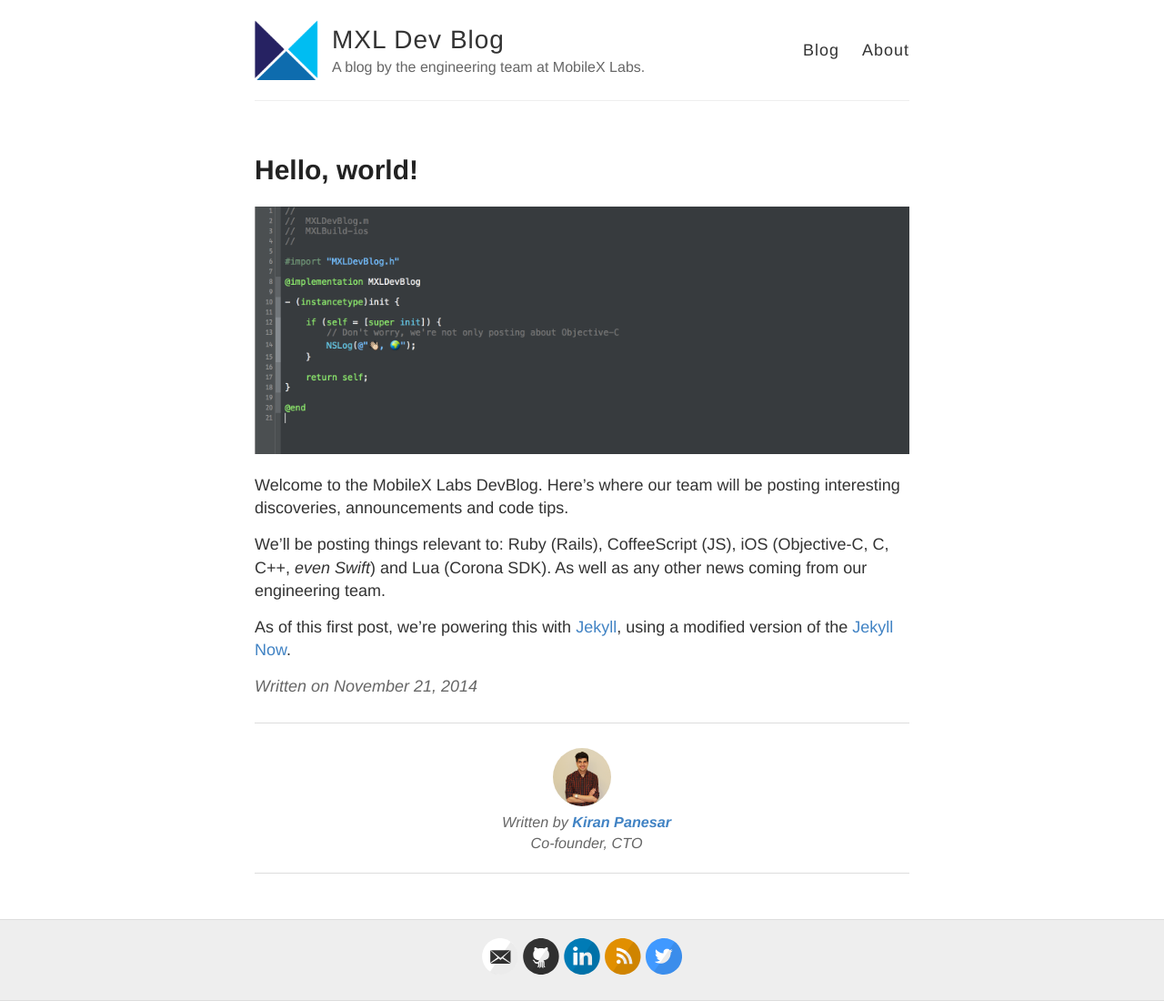
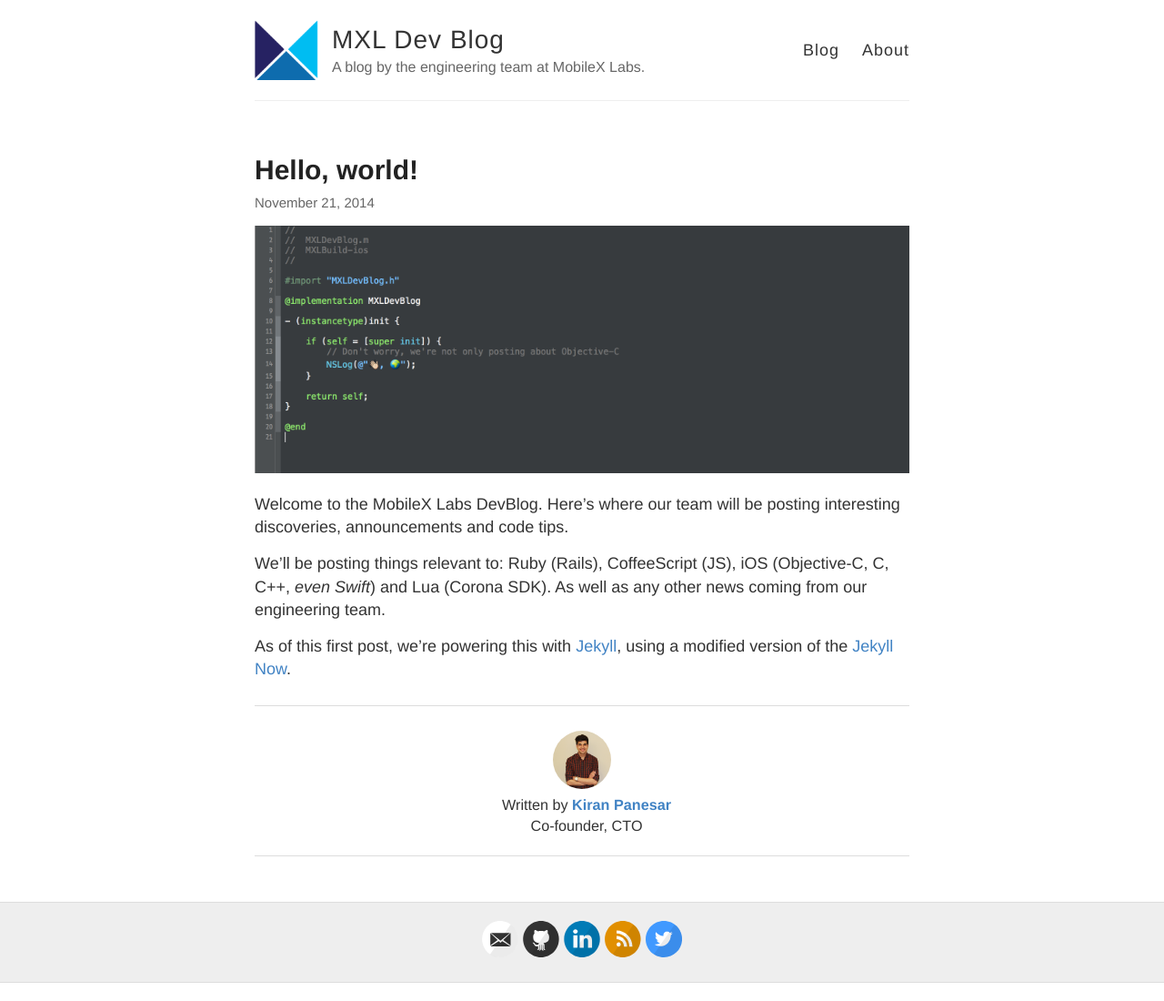
Before and after one commit to CurrentMobile/MobileXLabs.github.io, a Jekyll site: the page built from _posts/2014-11-21-welcome.md, in a window 1280 px wide. Shown: the whole page at 91% size. Built offline with Jekyll 4.4.1, drawn with Linux system fonts in a browser that asks for light colours.

Commit message:
Adjusted date styling, moved date to top of post (under title), and show date under title on main homepage.

```diff
--- a/_layouts/post.html
+++ b/_layouts/post.html
@@ -4,13 +4,13 @@
 
 <article class="post">
   <h1>{{ page.title }}</h1>
+    <div class="date">
+	{{ page.date | date: "%B %e, %Y" }}
+    </div>
 
   <div class="entry">
     {{ content }}
   </div>
-
-  <div class="date">
-    Written on {{ page.date | date: "%B %e, %Y" }}
 
   <footer class=author-footer>
       <address>
@@ -21,5 +21,4 @@
       </address>
   </footer>
 
-  </div>
 </article>
--- a/index.html
+++ b/index.html
@@ -8,6 +8,10 @@
 
       <h1><a href="{{ site.baseurl }}{{ post.url }}">{{ post.title }}</a></h1>
 
+      <div class="date">
+    	{{ post.date | date: "%B %e, %Y" }}
+      </div>
+
       <div class="entry">
         {{ post.content | truncatewords:40}}
       </div>
--- a/style.scss
+++ b/style.scss
@@ -19,7 +19,7 @@
 
 body {
 	background: $white;
-  font: 18px/1.4 $helvetica;
+  font: 18px/1.4 $helveticaNeue;
   color: $darkGray;
 }
 
@@ -111,8 +111,9 @@
 }
 
 .date {
-  font-style: italic;
   color: $gray;
+  font-size: smaller;
+  margin-top:-15px;
 }
 
 // Specify the color of the selection
```
Lines whose indentation alone changed are shown as unchanged.
